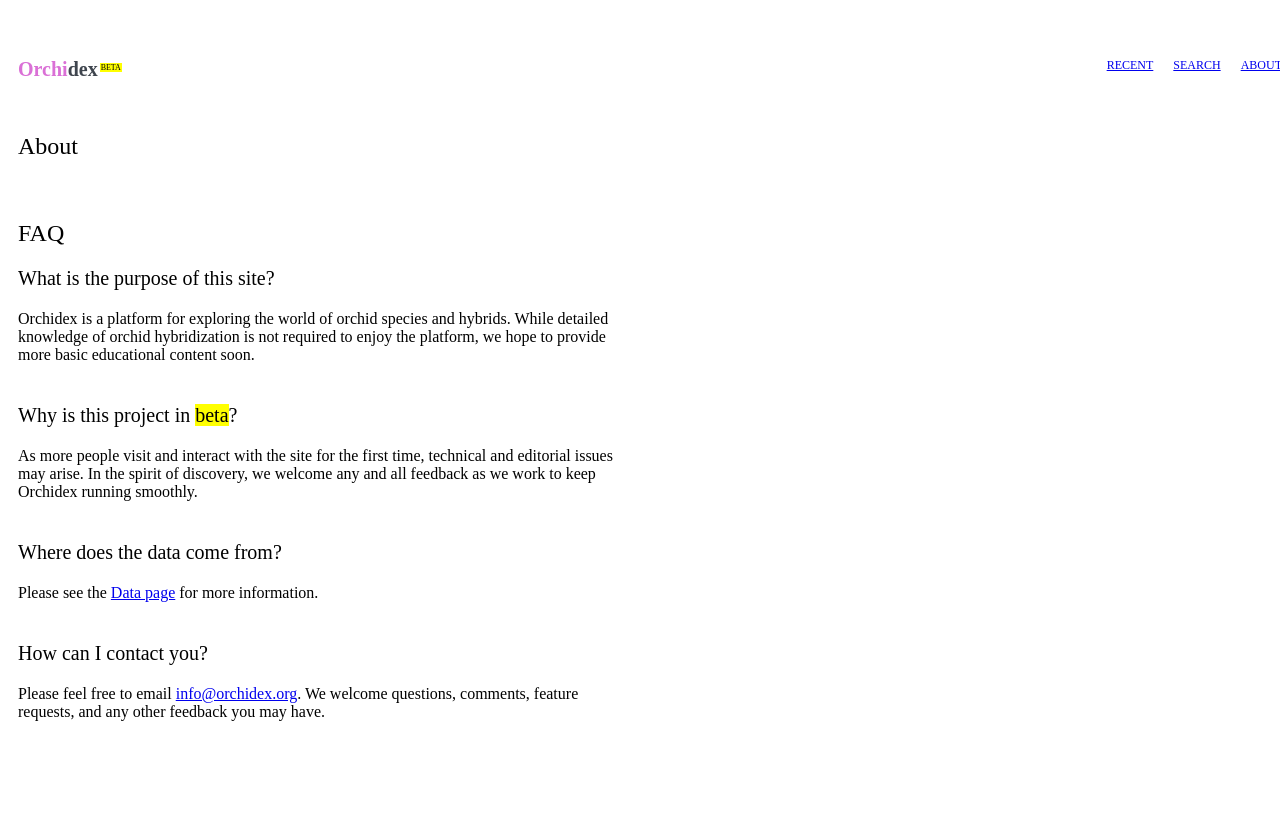
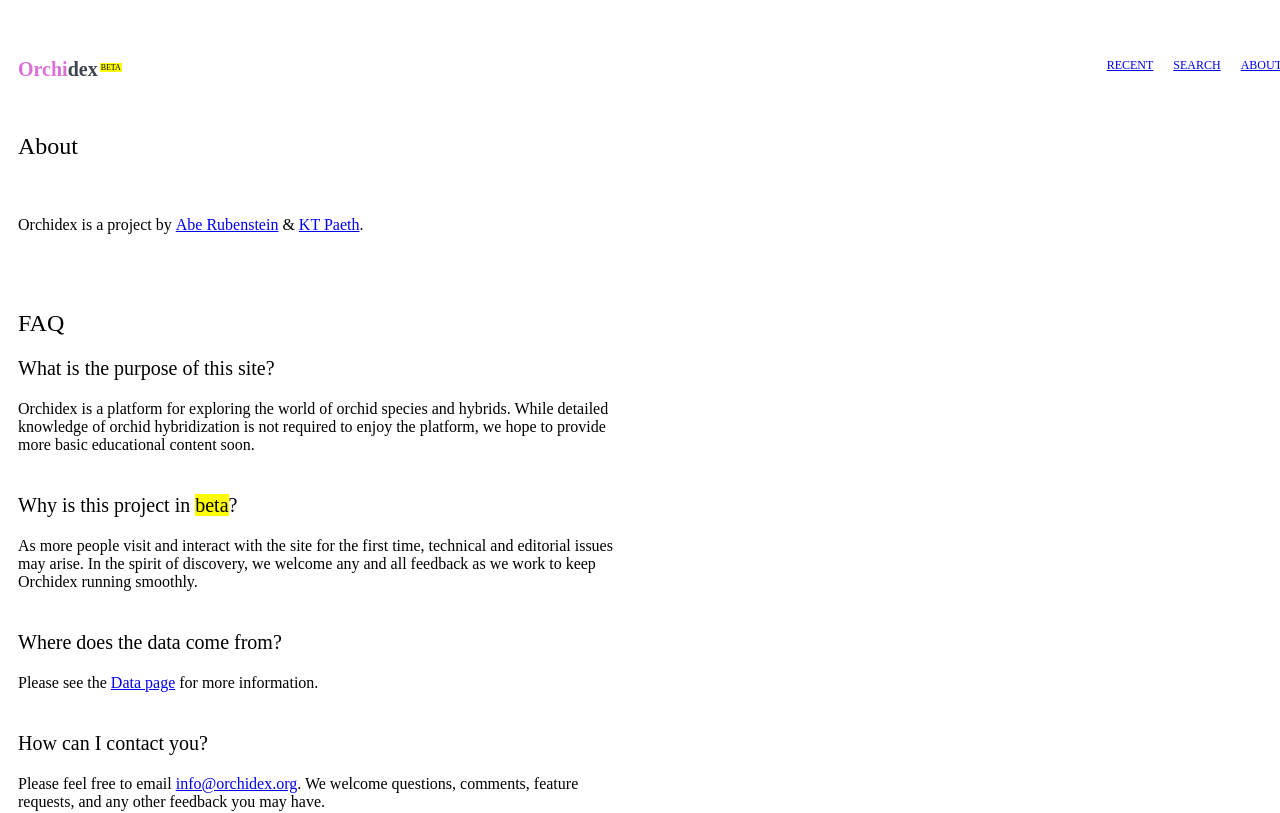
Before and after one commit to sighrobot/orchidex, a Next.js app: page /about in a window 1280 px wide. Shown: the top 813 px of the page. Built offline with nearby package versions, Linux system fonts and the light colour scheme.

Commit message:
add names to About page

```diff
--- a/pages/about/index.tsx
+++ b/pages/about/index.tsx
@@ -1,20 +1,24 @@
-import { Container } from 'components/container/container';
-import { H2, H3 } from 'components/layout';
-import Link from 'next/link';
-import style from './style.module.scss';
+import { Container } from "components/container/container";
+import { H2, H3 } from "components/layout";
+import Link from "next/link";
+import style from "./style.module.scss";
 
 export default function About() {
   return (
-    <Container className={style.about} title='About - Orchidex' heading='About'>
-      {/* <article>
+    <Container className={style.about} title="About - Orchidex" heading="About">
+      <article>
         <p>
-          Orchidex is a project by{' '}
-          <Link target='_blank' href='https://abe.sh'>
+          Orchidex is a project by{" "}
+          <Link target="_blank" href="https://abe.sh">
             Abe Rubenstein
-          </Link>{' '}
-          &amp; KT Paeth.
+          </Link>{" "}
+          &amp;{" "}
+          <a href="https://ktcharliaorchids.com" target="_blank">
+            KT Paeth
+          </a>
+          .
         </p>
-      </article> */}
+      </article>
 
       <article>
         <H2>FAQ</H2>
@@ -45,7 +49,7 @@ export default function About() {
             <H3>Where does the data come from?</H3>
           </dt>
           <dd>
-            Please see the <Link href='/data'>Data page</Link> for more
+            Please see the <Link href="/data">Data page</Link> for more
             information.
           </dd>
 
@@ -53,8 +57,8 @@ export default function About() {
             <H3>How can I contact you?</H3>
           </dt>
           <dd>
-            Please feel free to email{' '}
-            <Link href='mailto:info@orchidex.org'>info@orchidex.org</Link>. We
+            Please feel free to email{" "}
+            <Link href="mailto:info@orchidex.org">info@orchidex.org</Link>. We
             welcome questions, comments, feature requests, and any other
             feedback you may have.
           </dd>
```
